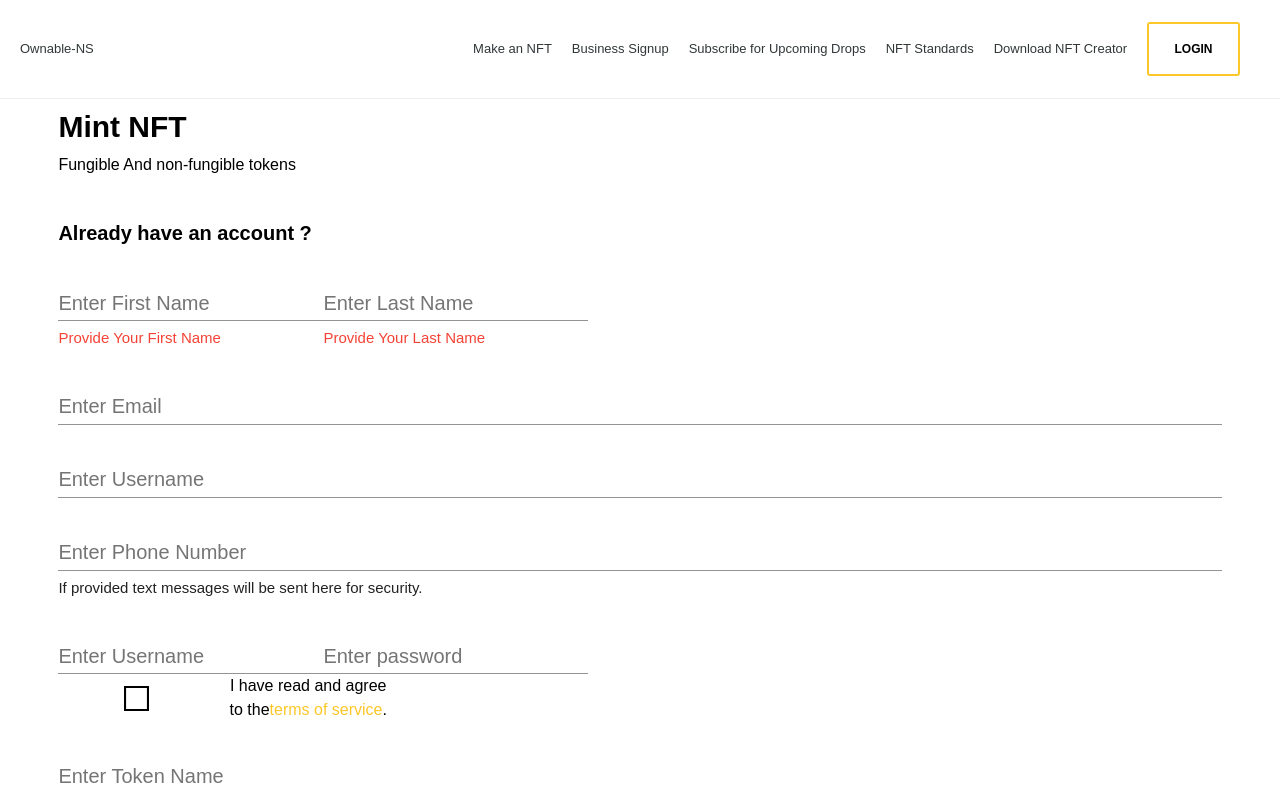
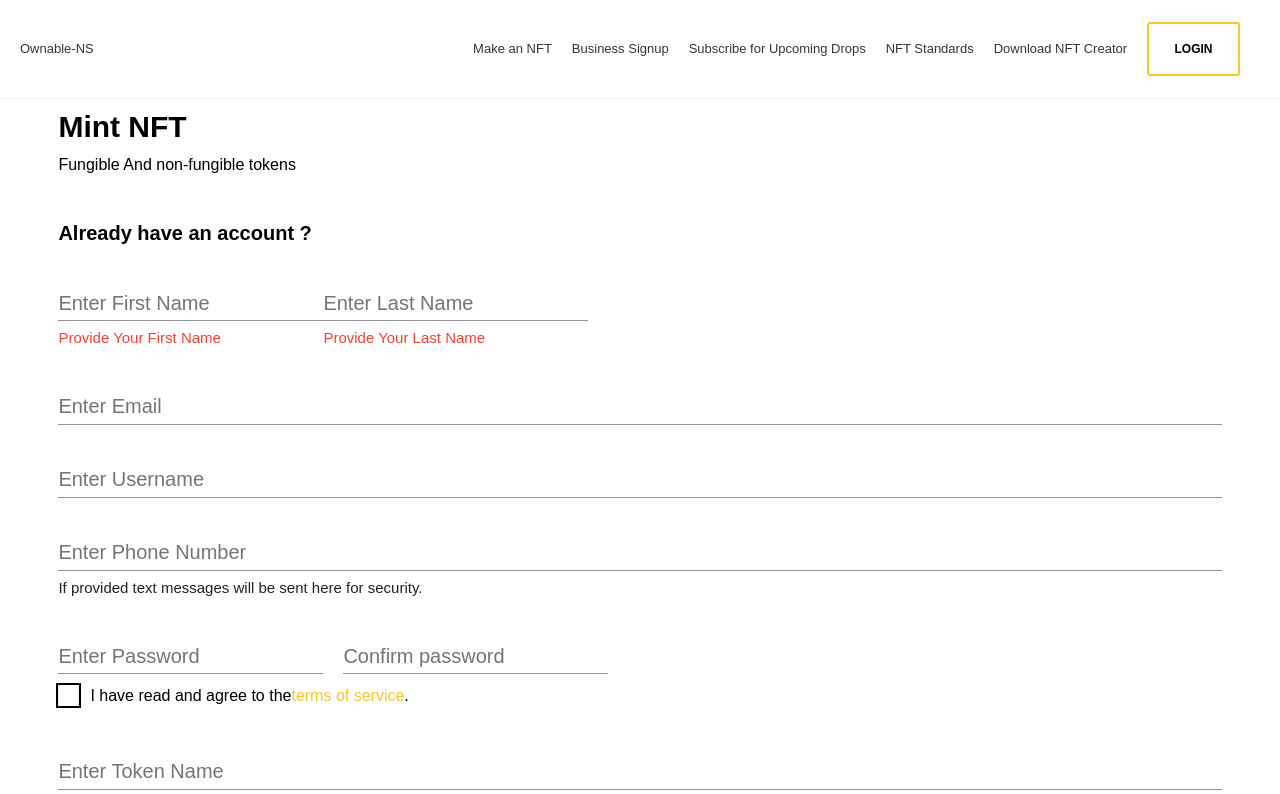
Before and after one commit to ByrMucahit/Ownable-NFT-Service, a Next.js app: page /makeNft in a window 1280 px wide. Shown: the top 794 px of the page. Built offline with nearby package versions, Linux system fonts and the light colour scheme.

Commit message:
BUG: #2
Checkbox is not seen

```diff
--- a/components/form/makeNFT/NonAccount/index.js
+++ b/components/form/makeNFT/NonAccount/index.js
@@ -108,7 +108,7 @@ function MakeNFTForm(){
                                 ${styles.muiError}`}
                                 name="firstName"
                                 placeholder="Enter Last Name"
-                                style={{"marginRight":"20px;"}}>
+                                >
                                     Provide Your Last Name
                                 </p>
                             </div>
@@ -216,6 +216,8 @@ function MakeNFTForm(){
                                     placeholder="Enter Phone Number"
                                     type="text"
                                     value inputMode="numeric">If provided text messages will be sent here for security.</p>
+
+
                             </div>
 
                             <div className={`${styles.muiBoxRoot} ${styles.cssPasswordContent}`}>
@@ -237,15 +239,14 @@ function MakeNFTForm(){
                                     ${styles.muiInputRoot}
                                     ${styles.muiInputUnderline}
                                     ${styles.cssInput}
-                                    ${styles.muiInputBaseFullWidth}
-                                    ${styles.muiInputFullWidth}
                                     ${styles.muiInputBaseFormControl}
                                     ${styles.muiInputFormControl}
-                                    `}>
+                                    `}
+                                    style={{"marginRight":"20px"}}>
                                         <input
                                         aria-invalid="false"
                                         name="username"
-                                        placeholder="Enter Username"
+                                        placeholder="Enter Password"
                                         type="text"
                                         className={`
                                         ${styles.muiInputBaseInput}
@@ -263,8 +264,8 @@ function MakeNFTForm(){
                                     data-shrink="false"
                                     name="confirmPassword"
                                     style="password"
-                                    placeholder="Enter Password"
-                                    style={{"marginRight":"20px;"}}
+                                    placeholder="Confirm Password"
+                                    style={{"marginRight":""}}
                                     >
                                     </label>
                                     <div className={`
@@ -272,15 +273,13 @@ function MakeNFTForm(){
                                     ${styles.muiInputRoot}
                                     ${styles.muiInputUnderline}
                                     ${styles.cssInput}
-                                    ${styles.muiInputBaseFullWidth}
-                                    ${styles.muiInputFullWidth}
                                     ${styles.muiInputBaseFormControl}
                                     ${styles.muiInputFormControl}
                                     `}>
                                         <input
                                         aria-invalid="false"
                                         name="confirmPassword"
-                                        placeholder="Enter password"
+                                        placeholder="Confirm password"
                                         type="password"
                                         className={`
                                         ${styles.muiInputBaseInput}
@@ -302,10 +301,10 @@ function MakeNFTForm(){
                                     aria-disabled="false"
                                     >
                                         <span className={styles.muiIconButtonLabel}>
-                                            <input className={styles.cssCheckBox} name="toCheckbox" required type="checkbox" data-indeterminate="false" value></input>
-                                            <Icon.İconmonstrCheckbox6 className={styles.muiSvgIconRoot}/>
+                                            <input className={styles.cssCheckBox} name="tosCheckbox" required type="checkbox" data-indeterminate="false" value/>
+                                            <Icon.İconmonstrCheckbox6 className={styles.muiSvgIconRoot} focusable="false"/>
                                         </span>
-
+                                    </span>
                                     <span className={`
                                         ${styles.muiTypographyRoot}
                                         ${styles.muiFormControlLabelLabel}
@@ -320,7 +319,6 @@ function MakeNFTForm(){
                                                 target="tos">terms of service</a>
                                                 .
                                             </p>
-                                        </span>
                                         </span>
                                 </label>
                             </div>
--- a/components/form/makeNFT/NonAccount/style.module.css
+++ b/components/form/makeNFT/NonAccount/style.module.css
@@ -104,7 +104,7 @@
                     transform: translate(0, 28px) scale(1);
                 }
                 .muiInputLabelAnimated{
-                    transition: color 200ms cubic-bezier(0.0, 0, 0.2, 1) 0ms, transform 200 ms cubic-bezier(0.0, 0, 0.2, 1) 0ms;
+                    transition: color 200ms cubic-bezier(0.0, 0, 0.2, 1) 0ms, transform 200ms cubic-bezier(0.0, 0, 0.2, 1) 0ms;
                 }
 
                 label + .muiInputFormControl{
@@ -122,9 +122,14 @@
                     box-sizing: border-box;
                     align-items: center;
                     font-family: "Nunito Sans", sans-serif;
-                    font-weight: 400px;
+                    font-weight: 400;
                     line-height: 1.1876em;
                 }
+
+
+            .muiInputBaseFullWidth{
+                width: 100%;
+            }
 
 
                 .muiInputRoot{
@@ -187,6 +192,12 @@
                     border-bottom: 2px solid var(--c-btn-background);
                     pointer-events: none;
                 }
+
+                .muiInputUnderline .muiError::after{
+                    transform: scaleX(1);
+                    border-bottom-color: var(--c-error-color);
+                }
+
                 .muiFormHelperTextRoot{
                     color: var(--c-text-color-87);
                     margin: 0;
@@ -207,13 +218,6 @@
                 width: 100%
             }
 
-            label + .muiInputFormControl{
-                margin-top: 16px;
-            }
-
-            .muiInputBaseFullWidth{
-                width: 100%;
-            }
             .cssPasswordContent{
                 display: flex;
             }
@@ -230,28 +234,6 @@
                     vertical-align: middle;
                     -webkit-tap-highlight-color: transparent;
 
-                    .muiCheckBoxRoot{
-                        color:var(--c-text-color-54);
-                    }
-
-                    .cssButtonContent{
-                        padding: 9px;
-                    }
-
-                    .muiIconButtonColorSecondary{
-                        color: var( --c-Icon-Button-Color-Secondary);
-                    }
-
-                    .muiIconButtonRoot{
-                        flex: 0 0 auto;
-                        color:var(--c-text-color-54);
-                        padding: 12px;
-                        overflow: visible;
-                        font-size: 1.7142857142857142rem;
-                        text-align: center;
-                        transition: background-color 150ms cubic-bezier(0.4, 0, 0.2, 1) 0ms;
-                        border-radius: 50%;
-                    }
 
                     .muiButtonBaseRoot{
                         color: inherit;
@@ -274,6 +256,29 @@
                         -webkit-tap-highlight-color: transparent;
                     }
 
+
+                    .muiIconButtonRoot{
+                        flex: 0 0 auto;
+                        color:var(--c-text-color-54);
+                        padding: 12px;
+                        overflow: visible;
+                        font-size: 1.7142857142857142rem;
+                        text-align: center;
+                        transition: background-color 150ms cubic-bezier(0.4, 0, 0.2, 1) 0ms;
+                        border-radius: 50%;
+                    }
+
+                    .muiIconButtonColorSecondary{
+                        color: var( --c-Icon-Button-Color-Secondary);
+                    }
+
+                    .cssButtonContent{
+                        padding: 9px;
+                    }
+
+                    .muiCheckBoxRoot{
+                        color:var(--c-text-color-54);
+                    }
                     .muiIconButtonLabel{
                         width: 100%;
                         display: flex;
@@ -293,14 +298,22 @@
                             position: absolute;
                         }
 
-                        .muiSvgIconRoot, .muiCheckBoxRoot{
+                        .muiSvgIconRoot{
                             width: 25px;
                             height: auto;
                         }
 
-                        svg:not(:root){
-                            overflow: hidden;
+                        .muiCheckBoxRoot{
+                            width: 25px;
+                            height: auto;
                         }
+
+
+
+                    }
+
+                    .muiTypographyRoot{
+                        margin: 0;
                     }
 
                     .muiTypographyBody1{
@@ -308,10 +321,6 @@
                         font-family: "Nunito Sans", sans-serif;
                         font-weight: 400;
                         line-height: 1.5;
-                    }
-
-                    .muiTypographyRoot{
-                        margin: 0;
                     }
 
                     .muiLinkUnderLineHover{
@@ -432,9 +441,7 @@
         background-color: var(--c-btn-background);
     }
 
-    .muiInputLabelAnimated{
-        transition: color 200ms cubic-bezier(0.0, 0, 0.2, 1) 0ms,transform 200ms cubic-bezier(0.0, 0, 0.2, 1) 0ms;
-    }
+
    .muiButtonRoot{
        color: var(--c-text-color-87);
        padding: 17px 48px;
@@ -451,26 +458,7 @@
        text-transform: uppercase;
        text-decoration: none;
    }
-   .muiButtonBaseRoot{
-       color: inherit;
-       border: 0;
-       cursor: pointer;
-       margin: 0;
-       display: inline-flex;
-       outline: 0;
-       padding: 0;
-       position: relative;
-       align-items: center;
-       user-select: none;
-       border-radius: 0;
-       vertical-align: middle;
-       -moz-appearance: none;
-       justify-content: center;
-       text-decoration: none;
-       background-color: transparent;
-       -webkit-appearance: none;
-       -webkit-tap-highlight-color: transparent;
-   }
+
 
    .muiButtonLabel{
        width: 100%;
@@ -492,4 +480,5 @@
            }
        }
    }
+
 }
```
Lines whose indentation alone changed are shown as unchanged.
